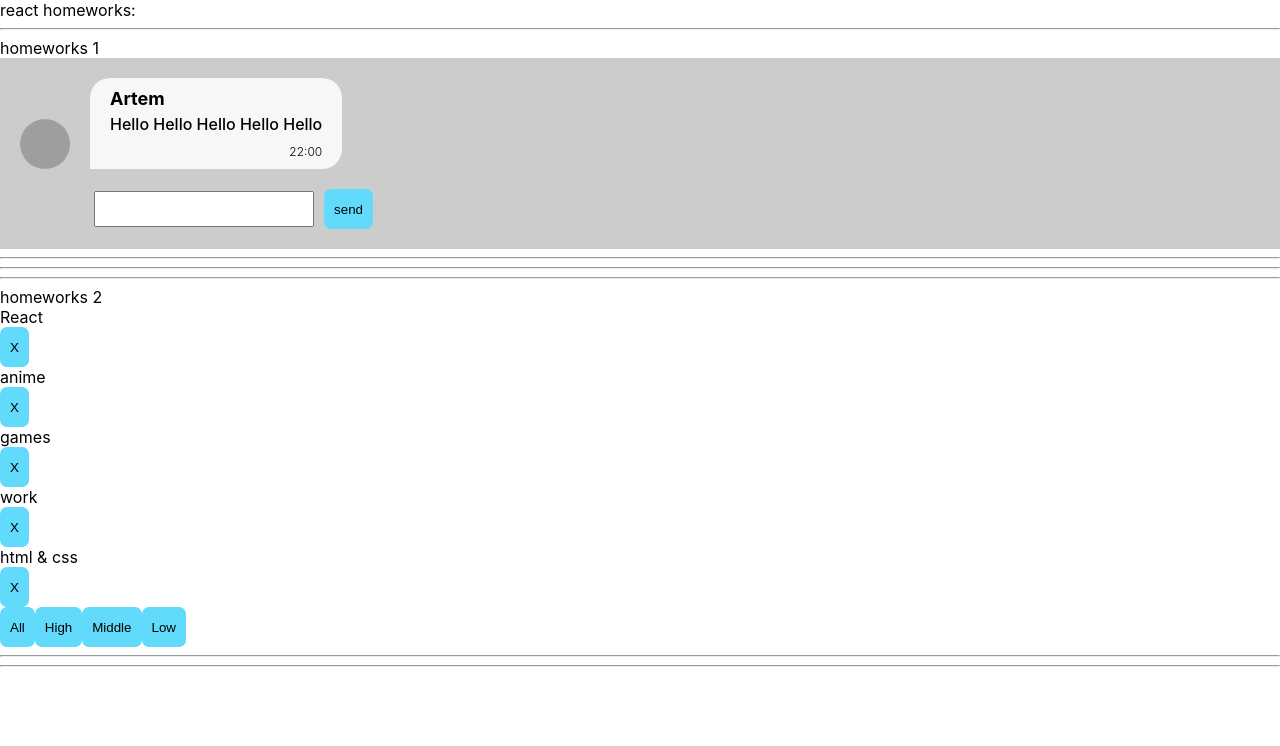
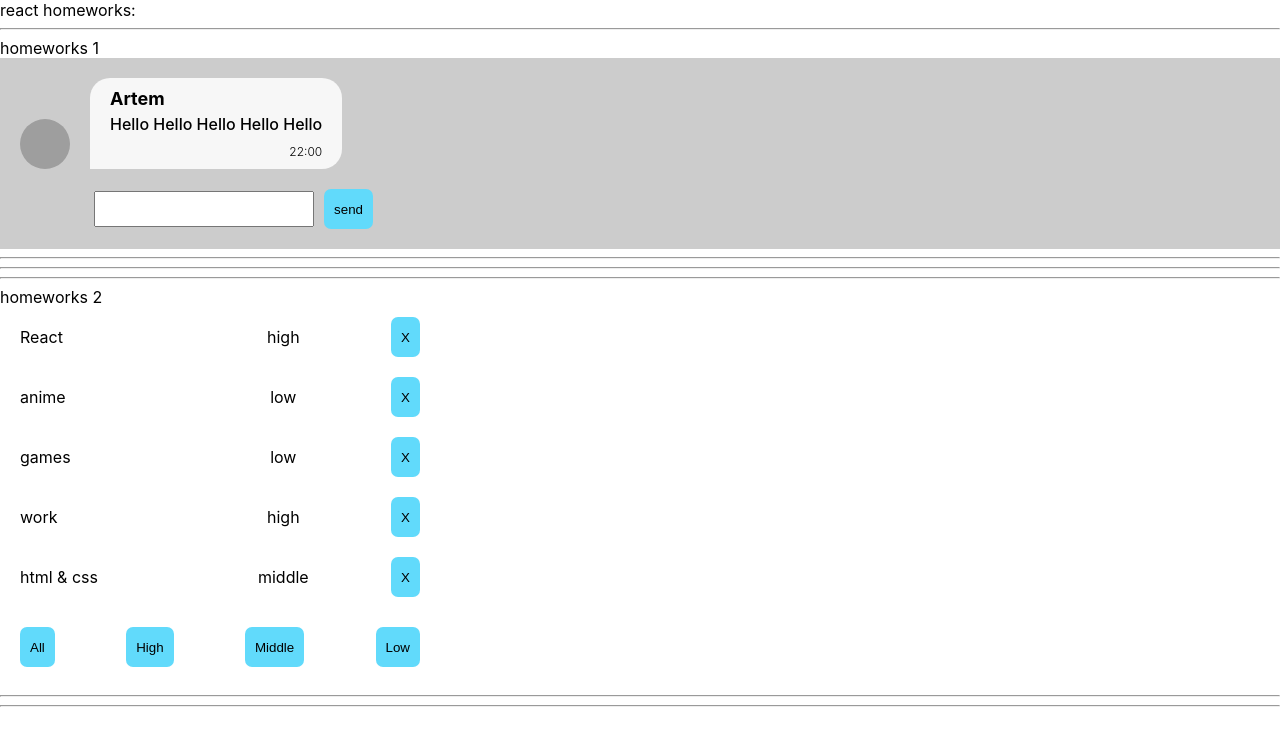
Before and after one commit to Artem-Evsiukov/homeworks, a React (Create React App) app: page / in a window 1280 px wide. Shown: the top 746 px of the page. Built offline with nearby package versions, Linux system fonts and the light colour scheme; grey boxes are pictures that could not be loaded.

Commit message:
home-works2 css

```diff
--- /dev/null
+++ b/src/p2-homeworks/h2/Affair.module.css
@@ -0,0 +1,23 @@
+.wrap {
+    display: flex;
+    max-width: 400px;
+    justify-content: space-between;
+    align-items: center;
+    padding: 10px 20px;
+
+}
+
+.flex {
+    width: 100%;
+}
+
+.button {
+    margin-left: 20px;
+
+}
+
+.priority {
+    display: block;
+    text-align: center;
+    width: 100%;
+}
--- a/src/p2-homeworks/h2/Affair.tsx
+++ b/src/p2-homeworks/h2/Affair.tsx
@@ -1,5 +1,6 @@
 import React from 'react'
 import {AffairType} from './HW2';
+import s from './Affair.module.css'
 
 type AffairPropsType = {
     // key не нужно типизировать
@@ -14,10 +15,11 @@ function Affair(props: AffairPropsType) {
     }// need to fix
 
     return (
-        <div>
-            <div>{props.affair.name}</div>
+        <div className={s.wrap}>
+            <div className={s.flex}>{props.affair.name}</div>
+            <div className={s.priority}>{props.affair.priority}</div>
             <div>
-                <button onClick={deleteCallback}>X</button>
+                <button className={s.button} onClick={deleteCallback}>X</button>
             </div>
         </div>
     )
--- a/src/p2-homeworks/h2/Affairs.module.css
+++ b/src/p2-homeworks/h2/Affairs.module.css
@@ -1,3 +1,7 @@
 .someClass {
-
+    display: flex;
+    align-items: center;
+    justify-content: space-between;
+    max-width: 400px;
+    padding: 20px;
 }
--- a/src/p2-homeworks/h2/Affairs.tsx
+++ b/src/p2-homeworks/h2/Affairs.tsx
@@ -1,10 +1,11 @@
 import React from 'react'
 import Affair from './Affair'
 import {AffairType, FilterType} from './HW2'
+import s from './Affairs.module.css'
 
 type AffairsPropsType = { // need to fix any
     data: Array<AffairType>
-    setFilter: (filter: FilterType ) => void
+    setFilter: (filter: FilterType) => void
     deleteAffairCallback: (_id: number) => void
 }
 
@@ -17,20 +18,29 @@ function Affairs(props: AffairsPropsType) {
         />
     ))
 
-    const setAll = () => {props.setFilter('all')} // need to fix
-    const setHigh = () => {props.setFilter('high')}
-    const setMiddle = () => {props.setFilter('middle')}
-    const setLow = () => {props.setFilter('low')}
+    const setAll = () => {
+        props.setFilter('all')
+    } // need to fix
+    const setHigh = () => {
+        props.setFilter('high')
+    }
+    const setMiddle = () => {
+        props.setFilter('middle')
+    }
+    const setLow = () => {
+        props.setFilter('low')
+    }
 
     return (
         <div>
 
             {mappedAffairs}
-
-            <button onClick={setAll}>All</button>
-            <button onClick={setHigh}>High</button>
-            <button onClick={setMiddle}>Middle</button>
-            <button onClick={setLow}>Low</button>
+            <div className={s.someClass}>
+                <button className={s.button} onClick={setAll}>All</button>
+                <button className={s.button} onClick={setHigh}>High</button>
+                <button className={s.button} onClick={setMiddle}>Middle</button>
+                <button className={s.button} onClick={setLow}>Low</button>
+            </div>
         </div>
     )
 }
```
